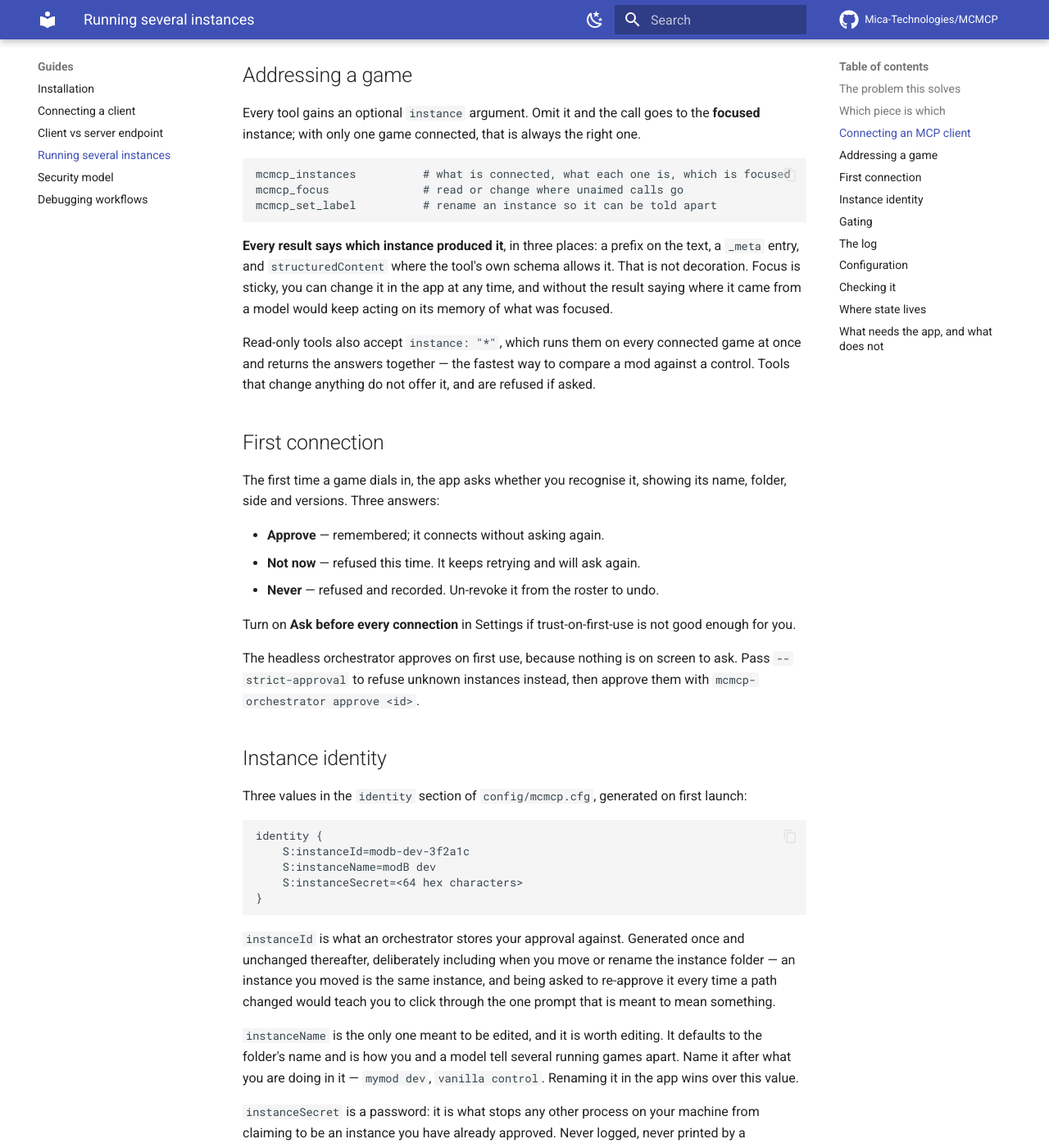
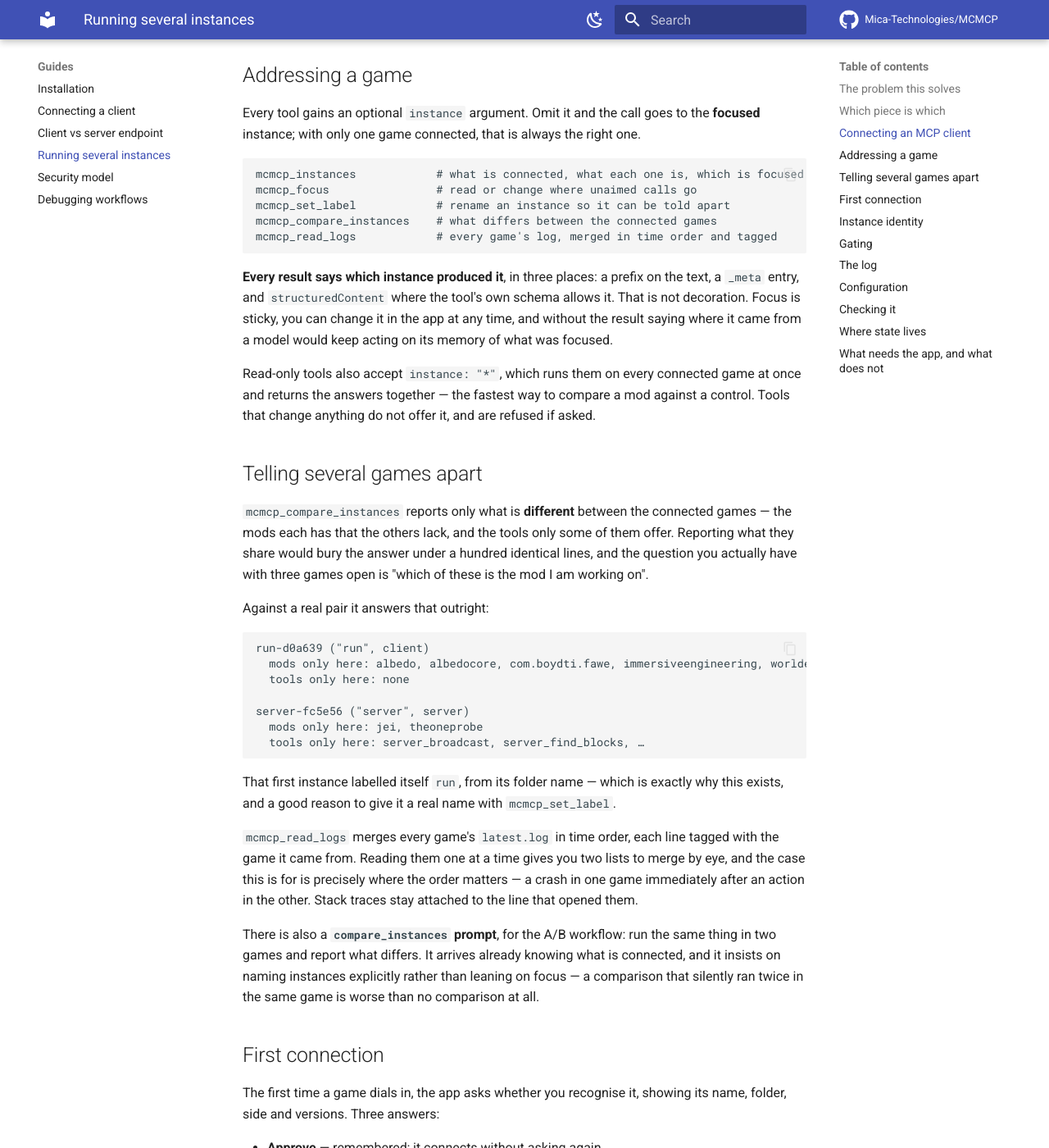
Before and after one commit to Mica-Technologies/MCMCP, an MkDocs documentation site: the page built from docs/guide/orchestrator.md, in a window 1280 px wide and 1400 px high, scrolled down 1920 px. Shown: the whole window at 82% size. Built offline with MkDocs 1.6.1 and Material for MkDocs 9.7.7, drawn with Linux system fonts in a browser that asks for light colours; comment, search, counter and statistics services are not loaded.

Commit message:
Document the cross-instance tools, and settle where the e2e runs
The guide gains a section on telling several games apart, with the real
output from a modded Immersive Engineering client next to a bare server —
including the detail that the modded one labelled itself "run" from its
folder name, which is precisely why the tool exists.

The e2e job stays Linux only, and the workflow now says why where somebody
would otherwise add the other two platforms. What it proves is
platform-independent, the unit tests already run on all three, and booting
a dedicated server three times to re-check a socket is a poor trade. The
risk accepted is a Windows-specific socket or process-spawn bug reaching a
person before CI; two-instance-check.py is run by hand on Windows and
covers the same path against two real games.

Co-Authored-By: Claude Opus 5 (1M context) <noreply@anthropic.com>
Claude-Session: https://claude.ai/code/session_01DxsBvjU32D8zmW93HSRJoq

````diff
--- a/docs/guide/orchestrator.md
+++ b/docs/guide/orchestrator.md
@@ -76,9 +76,11 @@ Every tool gains an optional `instance` argument. Omit it and the call goes to t
 instance; with only one game connected, that is always the right one.
 
 ```
-mcmcp_instances          # what is connected, what each one is, which is focused
-mcmcp_focus              # read or change where unaimed calls go
-mcmcp_set_label          # rename an instance so it can be told apart
+mcmcp_instances            # what is connected, what each one is, which is focused
+mcmcp_focus                # read or change where unaimed calls go
+mcmcp_set_label            # rename an instance so it can be told apart
+mcmcp_compare_instances    # what differs between the connected games
+mcmcp_read_logs            # every game's log, merged in time order and tagged
 ```
 
 **Every result says which instance produced it**, in three places: a prefix on the text, a
@@ -89,6 +91,38 @@ came from a model would keep acting on its memory of what was focused.
 Read-only tools also accept `instance: "*"`, which runs them on every connected game at once and
 returns the answers together — the fastest way to compare a mod against a control. Tools that change
 anything do not offer it, and are refused if asked.
+
+## Telling several games apart
+
+`mcmcp_compare_instances` reports only what is **different** between the connected games — the mods
+each has that the others lack, and the tools only some of them offer. Reporting what they share
+would bury the answer under a hundred identical lines, and the question you actually have with three
+games open is "which of these is the mod I am working on".
+
+Against a real pair it answers that outright:
+
+```
+run-d0a639 ("run", client)
+  mods only here: albedo, albedocore, com.boydti.fawe, immersiveengineering, worldedit
+  tools only here: none
+
+server-fc5e56 ("server", server)
+  mods only here: jei, theoneprobe
+  tools only here: server_broadcast, server_find_blocks, …
+```
+
+That first instance labelled itself `run`, from its folder name — which is exactly why this exists,
+and a good reason to give it a real name with `mcmcp_set_label`.
+
+`mcmcp_read_logs` merges every game's `latest.log` in time order, each line tagged with the game it
+came from. Reading them one at a time gives you two lists to merge by eye, and the case this is for
+is precisely where the order matters — a crash in one game immediately after an action in the other.
+Stack traces stay attached to the line that opened them.
+
+There is also a **`compare_instances` prompt**, for the A/B workflow: run the same thing in two games
+and report what differs. It arrives already knowing what is connected, and it insists on naming
+instances explicitly rather than leaning on focus — a comparison that silently ran twice in the same
+game is worse than no comparison at all.
 
 ## First connection
 
````
Also changed, not shown: 1 other file.
